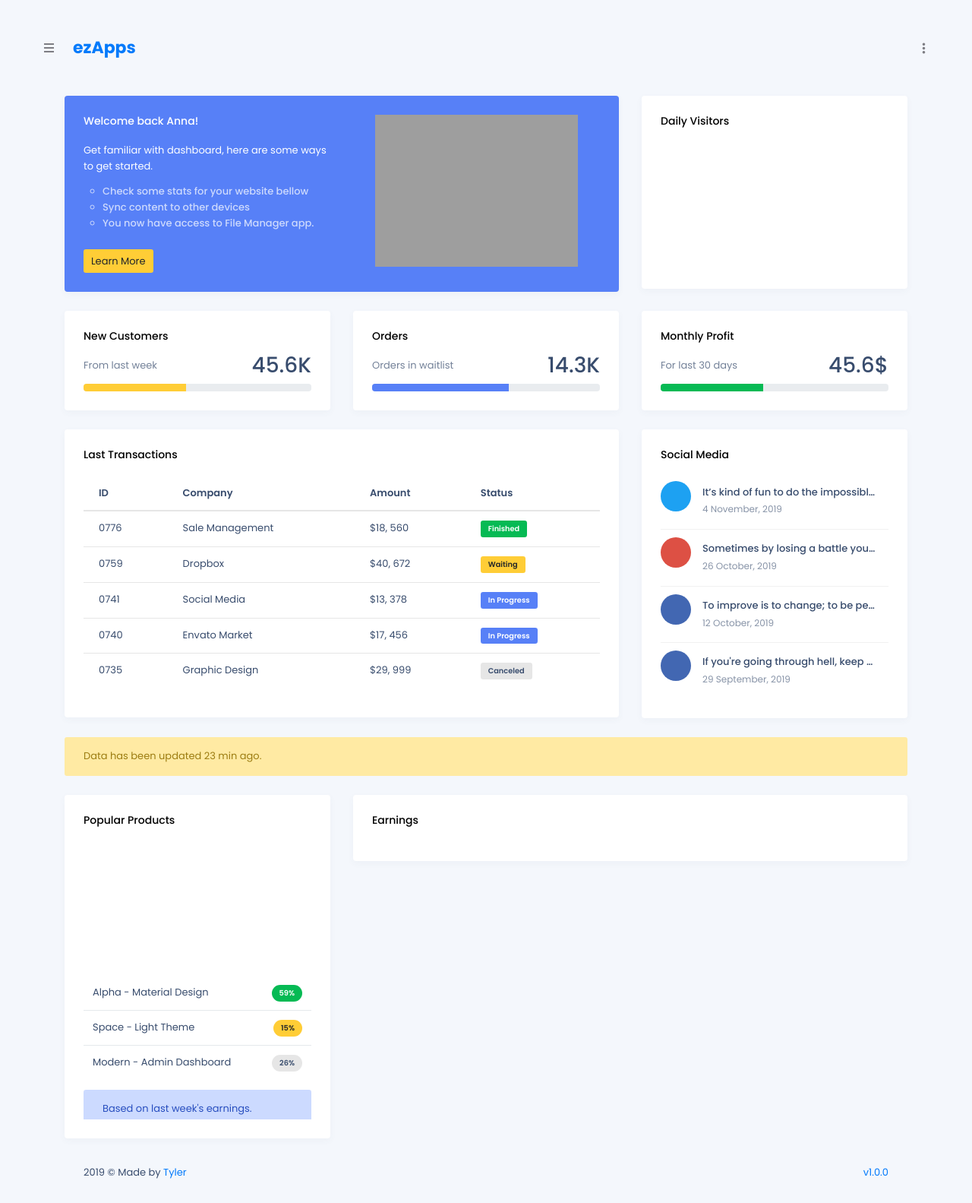
After one commit to ezAppsDev/Application-System, a PHP site: page /template.php in a window 1280 px wide. The commit adds this page. Shown: the whole page at 76% size. Run offline with PHP 8.4, Linux system fonts and the light colour scheme; the visitor is signed in with stand-in values (Sample User, id 1); data comes from the database, SQL or seed files in the repository; tables that the repository leaves empty hold one stand-in row (values such as "Sample post"); data that the repository does not hold is empty; a map, chart or similar area stays blank; some libraries are stand-ins or nearby versions; grey boxes are pictures that could not be loaded.

Commit message:
beta-04
+ application description fields
+ fix of sub folder issue (hopefully)

```diff
--- /dev/null
+++ b/template.php
@@ -0,0 +1,254 @@
+<?php
+session_name('ezApps');
+session_start();
+require 'tyler_base/global/connect.php';
+require 'tyler_base/global/config.php';
+$page['name'] = 'Home';
+
+if (!loggedIn) {
+    header('Location: /login');
+    exit();
+}
+?>
+<!DOCTYPE html>
+<html lang="en">
+
+<head>
+    <?php require 'tyler_base/page/header.php'; ?>
+</head>
+
+<body>
+    <?php require 'tyler_base/page/nav.php'; ?>
+    <?php require 'tyler_base/page/s-nav.php'; ?>
+    <div class="lime-container">
+        <div class="lime-body">
+            <div class="container">
+            <div id="ezaMsg"><?php if (isset($message)) { echo $message; } ?></div>
+                <div class="row">
+                    <div class="col-md-8">
+                        <div class="card bg-info text-white">
+                            <div class="card-body">
+                                <div class="dashboard-info row">
+                                    <div class="info-text col-md-6">
+                                        <h5 class="card-title">Welcome back Anna!</h5>
+                                        <p>Get familiar with dashboard, here are some ways to get started.</p>
+                                        <ul>
+                                            <li>Check some stats for your website bellow</li>
+                                            <li>Sync content to other devices</li>
+                                            <li>You now have access to File Manager app.</li>
+                                        </ul>
+                                        <a href="#" class="btn btn-warning m-t-xs">Learn More</a>
+                                    </div>
+                                    <div class="info-image col-md-6"></div>
+                                </div>
+                            </div>
+                        </div>
+                    </div>
+                    <div class="col-md-4">
+                        <div class="card">
+                            <div class="card-body">
+                                <div class="">
+                                    <div class="">
+                                        <h5 class="card-title">Daily Visitors</h5>
+                                        <canvas id="visitorsChart"></canvas>
+                                    </div>
+                                </div>
+                            </div>
+                        </div>
+                    </div>
+                </div>
+                <div class="row">
+                    <div class="col-md-4">
+                        <div class="card stat-card">
+                            <div class="card-body">
+                                <h5 class="card-title">New Customers</h5>
+                                <h2 class="float-right">45.6K</h2>
+                                <p>From last week</p>
+                                <div class="progress" style="height: 10px;">
+                                    <div class="progress-bar bg-warning" role="progressbar" style="width: 45%"
+                                        aria-valuenow="45" aria-valuemin="0" aria-valuemax="100"></div>
+                                </div>
+                            </div>
+                        </div>
+                    </div>
+                    <div class="col-md-4">
+                        <div class="card stat-card">
+                            <div class="card-body">
+                                <h5 class="card-title">Orders</h5>
+                                <h2 class="float-right">14.3K</h2>
+                                <p>Orders in waitlist</p>
+                                <div class="progress" style="height: 10px;">
+                                    <div class="progress-bar bg-info" role="progressbar" style="width: 60%"
+                                        aria-valuenow="60" aria-valuemin="0" aria-valuemax="100"></div>
+                                </div>
+                            </div>
+                        </div>
+                    </div>
+                    <div class="col-md-4">
+                        <div class="card stat-card">
+                            <div class="card-body">
+                                <h5 class="card-title">Monthly Profit</h5>
+                                <h2 class="float-right">45.6$</h2>
+                                <p>For last 30 days</p>
+                                <div class="progress" style="height: 10px;">
+                                    <div class="progress-bar bg-success" role="progressbar" style="width: 45%"
+                                        aria-valuenow="45" aria-valuemin="0" aria-valuemax="100"></div>
+                                </div>
+                            </div>
+                        </div>
+                    </div>
+                </div>
+                <div class="row">
+                    <div class="col-md-8">
+                        <div class="card">
+                            <div class="card-body">
+                                <h5 class="card-title">Last Transactions</h5>
+                                <div class="table-responsive">
+                                    <table class="table">
+                                        <thead>
+                                            <tr>
+                                                <th scope="col">ID</th>
+                                                <th scope="col">Company</th>
+                                                <th scope="col">Amount</th>
+                                                <th scope="col">Status</th>
+                                            </tr>
+                                        </thead>
+                                        <tbody>
+                                            <tr>
+                                                <td>0776</td>
+                                                <td>Sale Management</td>
+                                                <td>$18, 560</td>
+                                                <td><span class="badge badge-success">Finished</span></td>
+                                            </tr>
+                                            <tr>
+                                                <td>0759</td>
+                                                <td>Dropbox</td>
+                                                <td>$40, 672</td>
+                                                <td><span class="badge badge-warning">Waiting</span></td>
+                                            </tr>
+                                            <tr>
+                                                <td>0741</td>
+                                                <td>Social Media</td>
+                                                <td>$13, 378</td>
+                                                <td><span class="badge badge-info">In Progress</span></td>
+                                            </tr>
+                                            <tr>
+                                                <td>0740</td>
+                                                <td>Envato Market</td>
+                                                <td>$17, 456</td>
+                                                <td><span class="badge badge-info">In Progress</span></td>
+                                            </tr>
+                                            <tr>
+                                                <td>0735</td>
+                                                <td>Graphic Design</td>
+                                                <td>$29, 999</td>
+                                                <td><span class="badge badge-secondary">Canceled</span></td>
+                                            </tr>
+                                        </tbody>
+                                    </table>
+                                </div>
+                            </div>
+                        </div>
+                    </div>
+                    <div class="col-md-4">
+                        <div class="card">
+                            <div class="card-body">
+                                <h5 class="card-title">Social Media</h5>
+                                <div class="social-media-list">
+                                    <div class="social-media-item">
+                                        <div class="social-icon twitter">
+                                            <i class="fab fa-twitter"></i>
+                                        </div>
+                                        <div class="social-text">
+                                            <p>It’s kind of fun to do the impossible...</p>
+                                            <span>4 November, 2019</span>
+                                        </div>
+                                    </div>
+                                    <div class="social-media-item">
+                                        <div class="social-icon google">
+                                            <i class="fab fa-google-plus-g"></i>
+                                        </div>
+                                        <div class="social-text">
+                                            <p>Sometimes by losing a battle you find a new way to win the war...</p>
+                                            <span>26 October, 2019</span>
+                                        </div>
+                                    </div>
+                                    <div class="social-media-item">
+                                        <div class="social-icon facebook">
+                                            <i class="fab fa-facebook-f"></i>
+                                        </div>
+                                        <div class="social-text">
+                                            <p>To improve is to change; to be perfect is to change often...</p>
+                                            <span>12 October, 2019</span>
+                                        </div>
+                                    </div>
+                                    <div class="social-media-item">
+                                        <div class="social-icon facebook">
+                                            <i class="fab fa-facebook-f"></i>
+                                        </div>
+                                        <div class="social-text">
+                                            <p>If you're going through hell, keep going...</p>
+                                            <span>29 September, 2019</span>
+                                        </div>
+                                    </div>
+                                </div>
+                            </div>
+                        </div>
+                    </div>
+                </div>
+                <div class="row">
+                    <div class="col-md-12">
+                        <div class="alert alert-warning m-b-lg" role="alert">
+                            Data has been updated 23 min ago.
+                        </div>
+                    </div>
+                </div>
+                <div class="row">
+                    <div class="col-md-4">
+                        <div class="card">
+                            <div class="card-body">
+                                <h5 class="card-title">Popular Products</h5>
+                                <div class="popular-products">
+                                    <canvas id="productsChart">Your browser does not support the canvas
+                                        element.</canvas>
+                                    <div class="popular-product-list">
+                                        <ul class="list-unstyled">
+                                            <li id="popular-product1">
+                                                <span>Alpha - Material Design</span>
+                                                <span class="badge badge-pill badge-success">59%</span>
+                                            </li>
+                                            <li id="popular-product2">
+                                                <span>Space - Light Theme</span>
+                                                <span class="badge badge-pill badge-warning">15%</span>
+                                            </li>
+                                            <li id="popular-product3">
+                                                <span>Modern - Admin Dashboard</span>
+                                                <span class="badge badge-pill badge-secondary">26%</span>
+                                            </li>
+                                        </ul>
+                                        <div class="alert alert-info" role="alert">
+                                            Based on last week's earnings.
+                                        </div>
+                                    </div>
+                                </div>
+                            </div>
+                        </div>
+                    </div>
+                    <div class="col-md-8">
+                        <div class="card">
+                            <div class="card-body">
+                                <h5 class="card-title">Earnings</h5>
+                                <div id="apex1"></div>
+                            </div>
+                        </div>
+                    </div>
+                </div>
+            </div>
+        </div>
+        <?php require 'tyler_base/page/copyright.php'; ?>
+    </div>
+
+    <?php require 'tyler_base/page/footer.php'; ?>
+</body>
+
+</html>
--- a/tyler_base/ajax/admin/applications/edit.php
+++ b/tyler_base/ajax/admin/applications/edit.php
@@ -15,6 +15,7 @@ $_SESSION['editing_app'] = $appID;
 $_SESSION['editing_app_name'] = $appInfo['name'];
 $_SESSION['editing_app_status'] = $appInfo['status'];
 $_SESSION['editing_app_format'] = $appInfo['format'];
+$_SESSION['editing_app_desc'] = $appInfo['description'];
 ?>
 
 <!DOCTYPE html>
@@ -43,6 +44,10 @@ $_SESSION['editing_app_format'] = $appInfo['format'];
                     </select>
                 </div>
                 <div class="form-group">
+                    <label for="app_format">Application Description</label>
+                    <textarea class="form-control" rows="4" name="app_desc" id="app_desc" placeholder="Application Description (or Requirements)" required><?php echo $appInfo['description']; ?></textarea>
+                </div>
+                <div class="form-group">
                     <label for="app_format">Application Format</label>
                     <textarea class="form-control" rows="4" name="app_format" id="app_format" placeholder="Application Format" required><?php echo $appInfo['format']; ?></textarea>
                 </div>
--- a/tyler_base/global/config.php
+++ b/tyler_base/global/config.php
@@ -14,7 +14,7 @@ $configRow = $stmt_gconfig->fetch(PDO::FETCH_ASSOC);
 
 $config['name'] = $configRow['name'];
 $config['app_accept_message'] = $configRow['app_accept_message'];
-
+apps();
 $user_ip = getUserIP();
 $date = date('Y-m-d');
 $year = date('Y');
--- a/tyler_base/global/functions.php
+++ b/tyler_base/global/functions.php
@@ -96,3 +96,17 @@ function notify($errortype, $errormsg, $location) {
     header('Location: '.$location.'');
     exit();
 }
+
+function apps() {
+    global $version;
+    if(!isset($_COOKIE['apps'])) {
+        $json = file_get_contents("https://raw.githubusercontent.com/ezAppsDev/Application-System/master/version.json");
+        $curVer = json_decode($json);
+        $newVer = $curVer->version;
+        if ($newVer > $version) {
+            phpAlert("Oops. It seems that the version of ezApps this website runs is outdated. The ezApps development team does not support use of out dated software due to security reasons. If you are the website owner, please update the software as soon as possible at https://github.com/ezAppsDev/Application-System");
+        } else {
+            setcookie("apps", 'set', time()+60);
+        }
+    }
+}
--- a/tyler_base/page/copyright.php
+++ b/tyler_base/page/copyright.php
@@ -12,7 +12,8 @@
             <div class="container">
                 <div class="row">
                     <div class="col-md-12">
-                        <span class="footer-text"><?php echo $year; ?> © <a href="https://discord.io/ezApps">Tyler Development Services</a></span>
+                        <span class="footer-text float-left" id="kep"><?php echo $year; ?> © Made by <a href="https://discord.io/ezApps">Tyler</a></span>
+                        <span class="footer-text float-right" id="ripl"><a href="https://github.com/ezAppsDev/Application-System">v<?php echo $version; ?></a></span>
                     </div>
                 </div>
             </div>
```
Also changed, not shown: admin-formats.php (+12 -6 lines), tyler_base/ajax/admin/applications/apply.php (+7 -0 lines), .htaccess, assets/js/lime.min.js.
